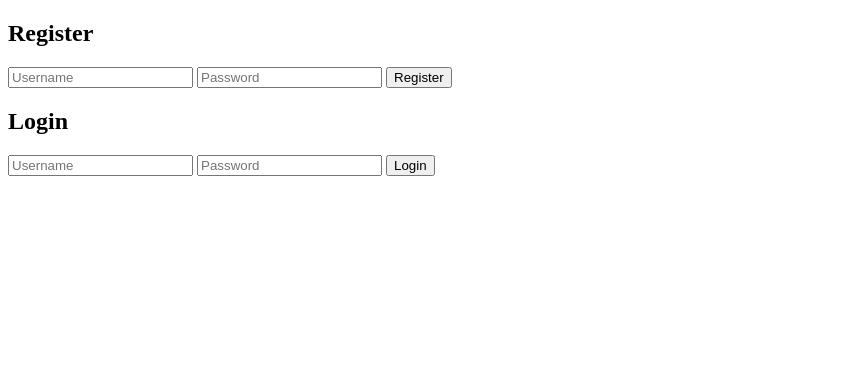
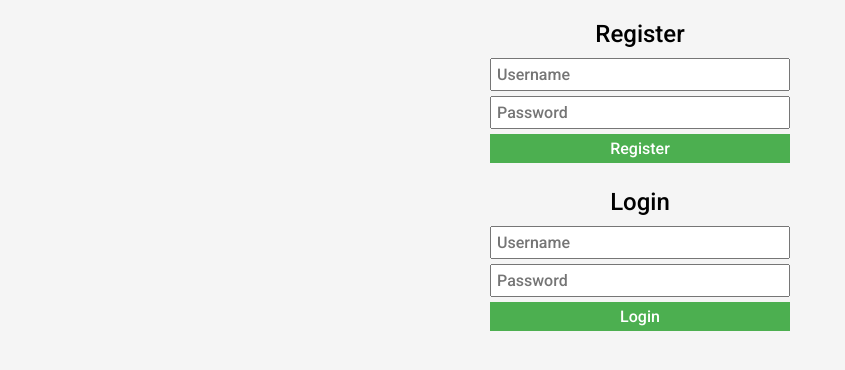
Before and after one commit to laffyftw/my_project, a website: page public/index.html in a window 1280 px wide. Shown: the whole page, without its empty margins (0-845 px from the left). Drawn offline with Linux system fonts and the light colour scheme.

Commit message:
Added css, formatted code, removed unessecary code

```diff
--- /dev/null
+++ b/public/css/styles.css
@@ -0,0 +1,79 @@
+* {
+  box-sizing: border-box;
+  margin: 0;
+  padding: 0;
+}
+
+body {
+  font-family: Arial, sans-serif;
+  background-color: #f5f5f5;
+  display: flex;
+  flex-direction: column;
+  align-items: center;
+  padding: 20px;
+}
+
+h2 {
+  margin-bottom: 10px;
+  font-family: 'Roboto', sans-serif;
+  font-weight: 500;
+}
+
+#auth h2 {
+  text-align: center;
+}
+
+form {
+  margin-bottom: 20px;
+}
+
+input, button {
+  font-size: 16px;
+  padding: 5px;
+  margin-bottom: 5px;
+  width: 100%;
+  font-family: 'Roboto', sans-serif;
+  font-weight: 500;
+}
+
+button {
+  background-color: #4caf50;
+  border: none;
+  color: white;
+  text-align: center;
+  text-decoration: none;
+  display: inline-block;
+  cursor: pointer;
+  transition-duration: 0.4s;
+}
+
+button:hover {
+  background-color: #45a049;
+}
+
+#auth {
+  width: 300px;
+}
+
+#app {
+  width: 300px;
+}
+
+.hidden {
+  display: none;
+}
+
+.error-message {
+  color: red;
+  margin-bottom: 20px;
+  font-family: 'Roboto', sans-serif;
+  font-weight: 500;
+  text-align: center;
+}
+
+.todo-element {
+  font-size: 25px;
+  margin-bottom: 10px;
+  font-family: 'Roboto', sans-serif;
+  font-weight: 500;
+}
--- a/public/index.html
+++ b/public/index.html
@@ -1,10 +1,14 @@
 <!DOCTYPE html>
 <html lang="en">
+
 <head>
     <meta charset="UTF-8">
     <meta name="viewport" content="width=device-width, initial-scale=1.0">
     <title>Todo List</title>
+    <link rel="stylesheet" href="css/styles.css">
+    <link href="https://fonts.googleapis.com/css2?family=Roboto:wght@400;500&display=swap" rel="stylesheet">
 </head>
+
 <body>
     <div id="auth">
         <h2>Register</h2>
@@ -24,17 +28,12 @@
     </div>
 
     <div id="app" class="hidden">
-      <input type="hidden" id="loggedInUsername">
+        <input type="hidden" id="loggedInUsername">
         <input type="text" id="newTodoInput">
         <button id="addTodoButton">Add Todo</button>
         <div id="todoContainer"></div>
     </div>
     <script type="module" src="/js/script.mjs"></script>
 </body>
-<style>
-  .hidden {
-    display: none;
-  }
-</style>
 
 </html>
--- a/public/js/script.mjs
+++ b/public/js/script.mjs
@@ -1,4 +1,3 @@
-
 function getSessionId() {
   return localStorage.getItem('x-session-id');
 }
@@ -73,7 +72,6 @@ async function register(username, password) {
     localStorage.setItem('x-session-id', sessionId);
     if (sessionId) {
       localStorage.setItem('x-session-id', sessionId);
-      console.log('Stored session ID:', sessionId);
     }
 
     // Show a message upon successful registration and hide the forms
@@ -154,10 +152,6 @@ async function fetchTodos() {
   }
 }
 
-
-
-
-
 function renderTodos(todos) {
   const todoContainer = document.getElementById('todoContainer');
   todoContainer.innerHTML = '';
@@ -165,6 +159,7 @@ function renderTodos(todos) {
     todos.forEach((todo) => {
       const todoElement = document.createElement('div');
       todoElement.textContent = todo.title;
+      todoElement.classList.add('todo-element');
 
       const deleteButton = document.createElement('button');
       deleteButton.textContent = 'Delete';
--- a/routes/todo.mjs
+++ b/routes/todo.mjs
@@ -16,10 +16,8 @@ router.get('/', authenticateSession, async (req, res) => {
 router.post('/', authenticateSession, async (req, res) => {
   try {
     const { title, username } = req.body;
-    // Retrieve the user ID from the users table using the username
     const { rows: userRows } = await pool.query('SELECT * FROM users WHERE username = $1', [username]);
     const userId = userRows[0].id;
-    // Include the user ID when inserting a new todo item
     const { rows } = await pool.query('INSERT INTO todos (title, user_id) VALUES ($1, $2) RETURNING *', [title, userId]);
     res.status(201).json(rows[0]);
   } catch (err) {
--- a/server.mjs
+++ b/server.mjs
@@ -6,11 +6,9 @@ import authRoutes from './routes/auth.mjs';
 const app = express();
 const port = process.env.PORT || 8080;
 
-const users = new Map();
 const sessions = new Map();
 
 app.use('/node_modules', express.static('node_modules'));
-//Testing automatic heroku deploy
 app.use(express.json());
 app.use(express.static('public')); // Serve static files from the 'public' directory
 app.use('/api/todo', todoRoutes);
```
Also changed, not shown: routes/auth.mjs (indentation only). Lines whose indentation alone changed are shown as unchanged.
